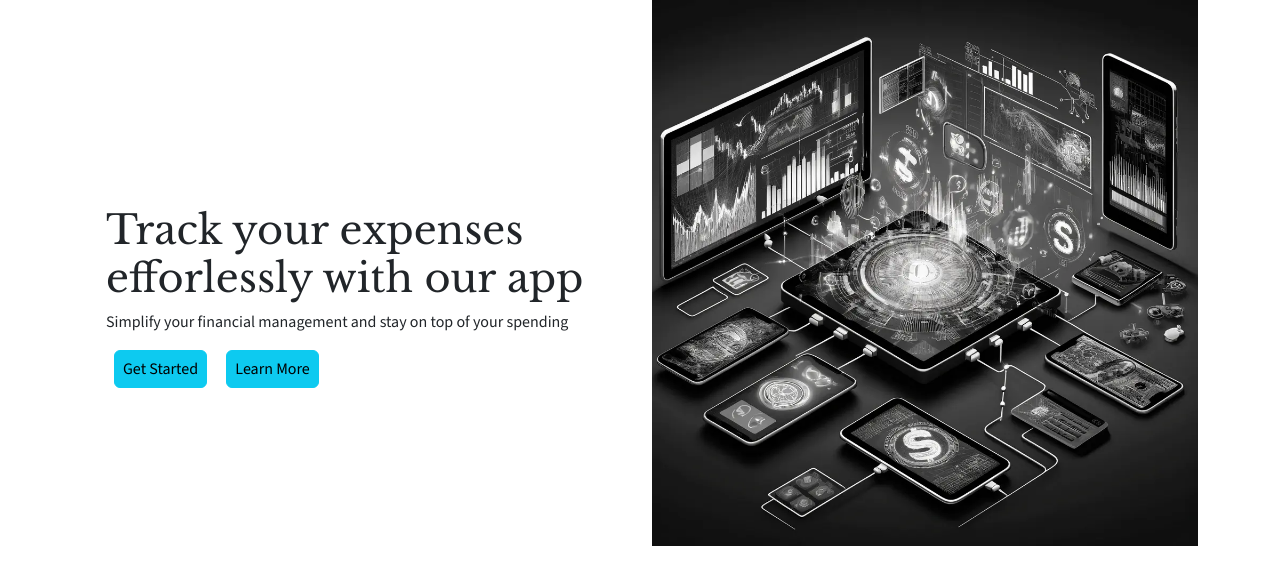
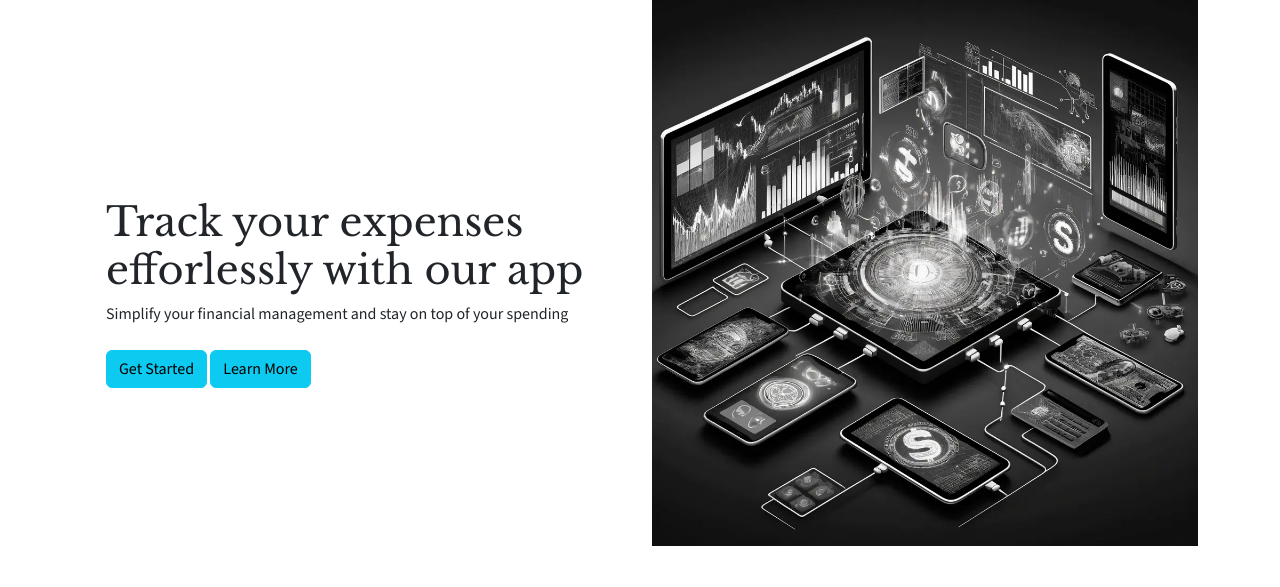
Before and after one commit to ysgurjar/pp4_expense_tracker, a Django app: page / in a window 1280 px wide. Shown: the part 56-643 px from the top of the page. Run offline with Django 5.2, Linux system fonts and the light colour scheme; some libraries are stand-ins or nearby versions.

Commit message:
debug button padding on home screen for smaller screen size

```diff
--- a/expense_tracker/templates/expense_tracker/home.html
+++ b/expense_tracker/templates/expense_tracker/home.html
@@ -20,8 +20,8 @@ Home
             <h1 class="pt-5">Track your expenses efforlessly with our app</h1>
             <p>Simplify your financial management and stay on top of your spending</p>
             <div class="d-fex">
-              <a class="btn btn-info px-2 mx-2" aria-current="page" href="/login">Get Started</a>
-              <a class="btn btn-info px-2 mx-2" aria-current="page" href="#features">Learn More</a>
+              <a class="btn btn-info my-2 " aria-current="page" href="/login">Get Started</a>
+              <a class="btn btn-info my-2gi" aria-current="page" href="#features">Learn More</a>
             </div>
           </div>
         </div>
```
